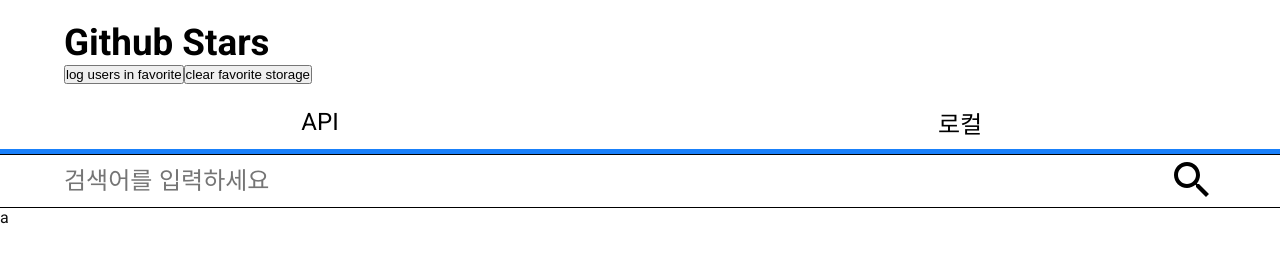
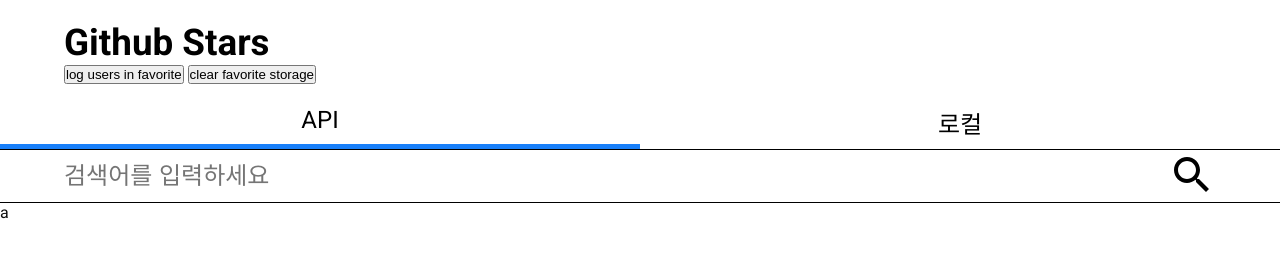
Before and after one commit to DaeguDude/mom-sitter, a website built with webpack: page dist/index.html in a window 1280 px wide. Built offline with nearby package versions, Linux system fonts and the light colour scheme; some packages are replaced by stand-ins of ours; no server answers.

Commit message:
Successful functional rendering

```diff
--- /dev/null
+++ b/src/addHeader.js
@@ -0,0 +1,15 @@
+function addHeader() {
+  const userListSection = document.querySelector('.userlist-section');
+
+  const UI = document.createRange().createContextualFragment(`
+    <header class="userlist-section__header container">
+      <h1 class="userlist-section__title">Github Stars</h1>
+      <button>log users in favorite</button>
+      <button>clear favorite storage</button>
+    </header>
+  `);
+
+  return userListSection.appendChild(UI);
+}
+
+export default addHeader;
--- /dev/null
+++ b/src/addMain.js
@@ -0,0 +1,15 @@
+function addMain() {
+  const userListSection = document.querySelector('.userlist-section');
+
+  const UI = document.createRange().createContextualFragment(`
+    <main class="users">
+      <div class="users__row">
+        <span class="users__row-title">a</span>
+      </div>
+    </main>
+  `);
+
+  return userListSection.appendChild(UI);
+}
+
+export default addMain;
--- /dev/null
+++ b/src/addNav.js
@@ -0,0 +1,16 @@
+import createSearchTab from './addSearchTab';
+import createSearchBar from './addSearchBar';
+
+function addNav(tab) {
+  const userListSection = document.querySelector('.userlist-section');
+
+  const nav = document.createElement('nav');
+  nav.className = 'userlist-section__nav';
+
+  nav.appendChild(createSearchTab(tab));
+  nav.appendChild(createSearchBar(tab));
+
+  return userListSection.appendChild(nav);
+}
+
+export default addNav;
--- /dev/null
+++ b/src/addSearchBar.js
@@ -0,0 +1,28 @@
+function addSearchBar() {
+  const UI = document.createRange().createContextualFragment(`
+    <div class="userlist-section__search-bar">
+      <div class="container row row-between">
+        <input class="userlist-section__search-input" type=text"
+        placeholder="검색어를 입력하세요">
+        <button class="userlist-section__search-btn">
+          <svg
+            xmlns="http://www.w3.org/2000/svg"
+            height="48px"
+            viewBox="0 0 24 24"
+            width="48px"
+            fill="#000000"
+          >
+            <path d="M0 0h24v24H0V0z" fill="none" />
+            <path
+              d="M15.5 14h-.79l-.28-.27C15.41 12.59 16 11.11 16 9.5 16 5.91 13.09 3 9.5 3S3 5.91 3 9.5 5.91 16 9.5 16c1.61 0 3.09-.59 4.23-1.57l.27.28v.79l5 4.99L20.49 19l-4.99-5zm-6 0C7.01 14 5 11.99 5 9.5S7.01 5 9.5 5 14 7.01 14 9.5 11.99 14 9.5 14z"
+            />
+          </svg>
+        </button>
+      </div>
+    </div>
+  `);
+
+  return UI;
+}
+
+export default addSearchBar;
--- /dev/null
+++ b/src/addSearchTab.js
@@ -0,0 +1,31 @@
+function createSearchTab(tab) {
+  if (tab === 'api') {
+    const tabAPI = `
+      <div class="userlist-section__search-tab row">
+        <div class="tab-api tab tab--active">api</div>
+        <div class="tab-local tab">로컬</div>
+      </div>
+    `;
+
+    const UI = createFragment(tabAPI);
+    return UI;
+  }
+
+  if (tab === 'local') {
+    const localAPI = `
+      <div class="userlist-section__search-tab row">
+        <div class="tab-api tab">api</div>
+        <div class="tab-local tab tab--active">로컬</div>
+      </div>
+    `;
+
+    const UI = createFragment(localAPI);
+    return UI;
+  }
+}
+
+function createFragment(elementHTML) {
+  return document.createRange().createContextualFragment(elementHTML);
+}
+
+export default createSearchTab;
--- /dev/null
+++ b/src/clearPage.js
@@ -0,0 +1,8 @@
+function clearPage() {
+  const userListSection = document.querySelector('.userlist-section');
+  while (userListSection.firstChild) {
+    userListSection.removeChild(userListSection.firstChild);
+  }
+}
+
+export default clearPage;
--- a/src/index.js
+++ b/src/index.js
@@ -3,22 +3,22 @@
 import createUserList from './userList';
 import Favorite from './Favorite';
 import mySearchTab from './searchTab';
+import state from './state';
+import { render } from './render';
 
-console.log(mySearchTab);
-console.log(mySearchTab.getCurrentTab());
-mySearchTab.setTab('local');
+render();
 
 // DEVELOP
-const header = document.querySelector('.userlist-section__header');
-const logCurrentStorageBtn = document.createElement('button');
-logCurrentStorageBtn.innerText = 'log users in favorite';
-logCurrentStorageBtn.addEventListener('click', logUsersInFavorite);
+// const header = document.querySelector('.userlist-section__header');
+// const logCurrentStorageBtn = document.createElement('button');
+// logCurrentStorageBtn.innerText = 'log users in favorite';
+// logCurrentStorageBtn.addEventListener('click', logUsersInFavorite);
 
-const clearStorageBtn = document.createElement('button');
-clearStorageBtn.innerText = 'clear favorite storage';
-clearStorageBtn.addEventListener('click', clearLocalStorage);
-header.appendChild(logCurrentStorageBtn);
-header.appendChild(clearStorageBtn);
+// const clearStorageBtn = document.createElement('button');
+// clearStorageBtn.innerText = 'clear favorite storage';
+// clearStorageBtn.addEventListener('click', clearLocalStorage);
+// header.appendChild(logCurrentStorageBtn);
+// header.appendChild(clearStorageBtn);
 
 // MAIN
 const searchBtn = document.querySelector('.userlist-section__search-btn');
--- /dev/null
+++ b/src/render.js
@@ -0,0 +1,15 @@
+import clearPage from './clearPage';
+import addHeader from './addHeader';
+import addNav from './addNav';
+import addSearchTab from './addSearchTab';
+import addSearchBar from './addSearchBar';
+import addMain from './addMain';
+
+function render() {
+  clearPage();
+  addHeader();
+  addNav('api');
+  addMain();
+}
+
+export { render, addSearchTab, addSearchBar };
--- /dev/null
+++ b/src/state.js
@@ -0,0 +1,6 @@
+const state = {
+  currentTab: 'api',
+  favorites: JSON.parse(localStorage.getItem('users')),
+};
+
+export default state;
```
Also changed, not shown: dist/index.html.
